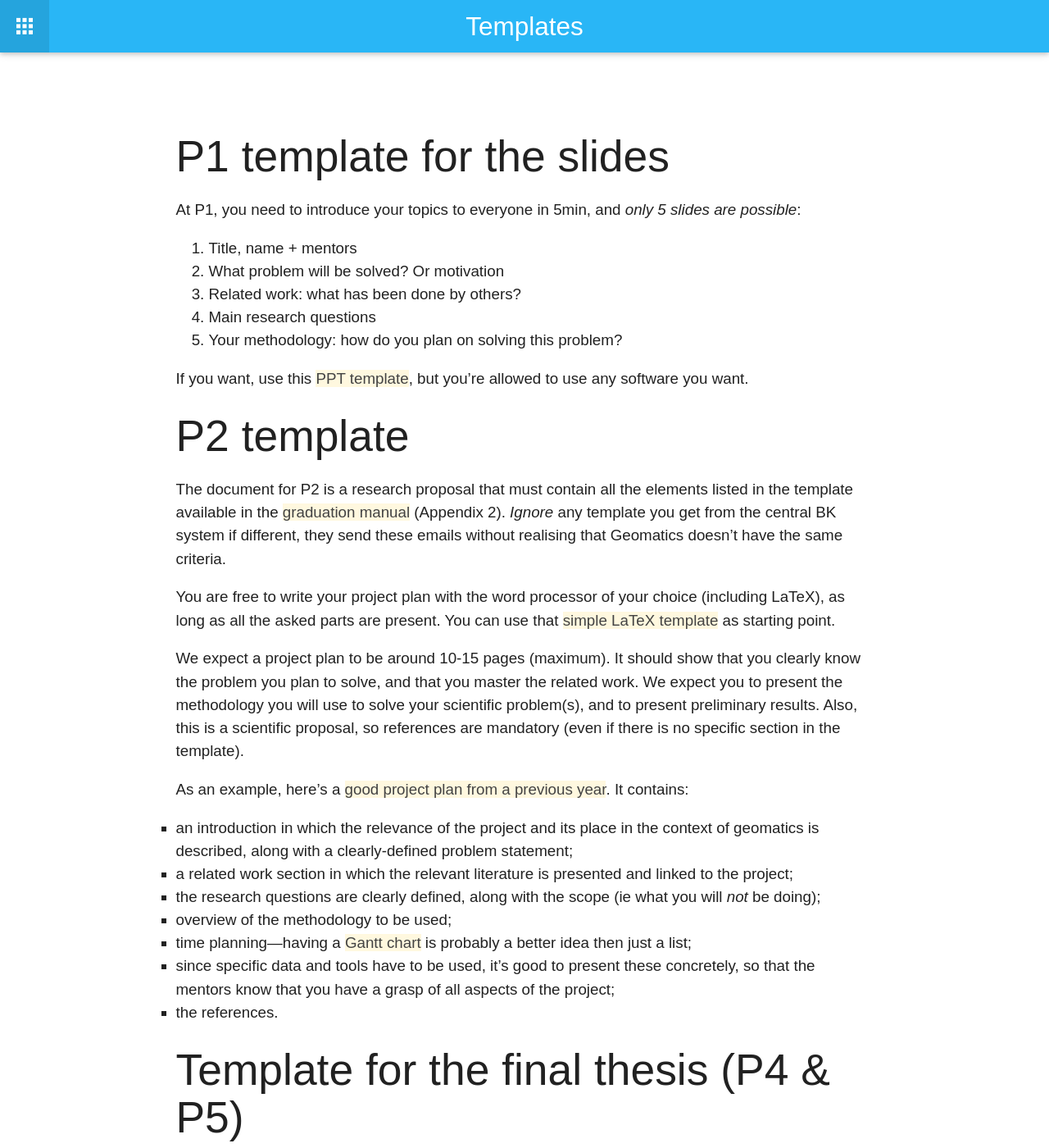
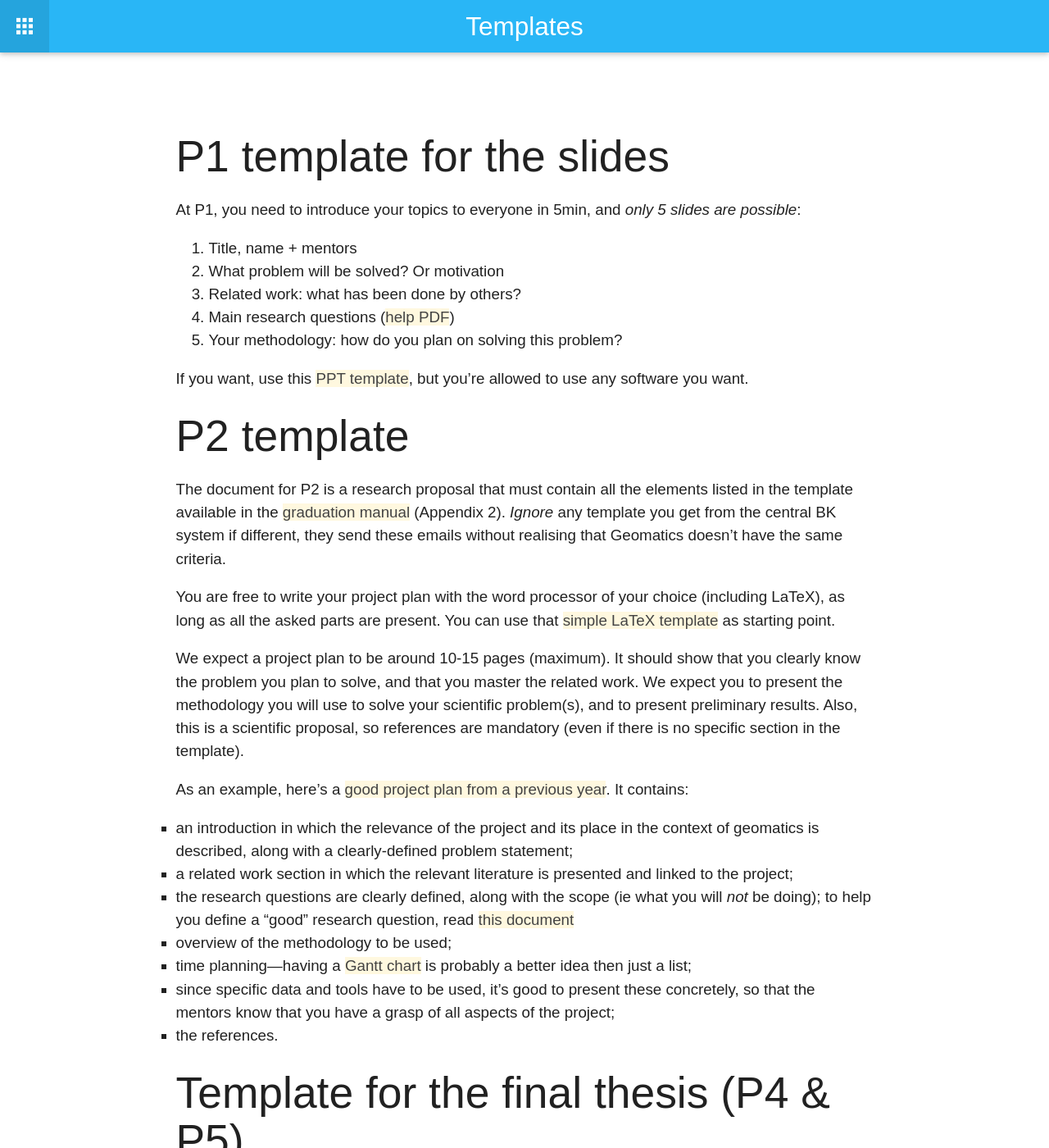
Before and after one commit to tudelft3d/geo2020, a Jekyll site: the page built from templates/index.md, in a window 1280 px wide and 1400 px high. Shown: the whole window at 82% size. Built offline with Jekyll 4.4.1, drawn with Linux system fonts in a browser that asks for light colours; nearby versions of some CDN libraries.

Commit message:
research questions PDF linked to

```diff
--- a/templates/index.md
+++ b/templates/index.md
@@ -12,7 +12,7 @@ At P1, you need to introduce your topics to everyone in 5min, and *only 5 slides
 1. Title, name + mentors
 1. What problem will be solved? Or motivation
 1. Related work: what has been done by others?
-1. Main research questions
+1. Main research questions ([help PDF](http://twp.duke.edu/uploads/media_items/research-questions.original.pdf))
 1. Your methodology: how do you plan on solving this problem?
 
 If you want, use this [PPT template]({{ "p1.pptx" }}), but you're allowed to use any software you want.
@@ -37,7 +37,7 @@ It contains:
 
   - an introduction in which the relevance of the project and its place in the context of geomatics is described, along with a clearly-defined problem statement;
   - a related work section in which the relevant literature is presented and linked to the project;
-  - the research questions are clearly defined, along with the scope (ie what you will *not* be doing);
+  - the research questions are clearly defined, along with the scope (ie what you will *not* be doing); to help you define a "good" research question, read [this document](http://twp.duke.edu/uploads/media_items/research-questions.original.pdf)
   - overview of the methodology to be used;
   - time planning---having a [Gantt chart](https://en.wikipedia.org/wiki/Gantt_chart) is probably a better idea then just a list;
   - since specific data and tools have to be used, it's good to present these concretely, so that the mentors know that you have a grasp of all aspects of the project;
```
